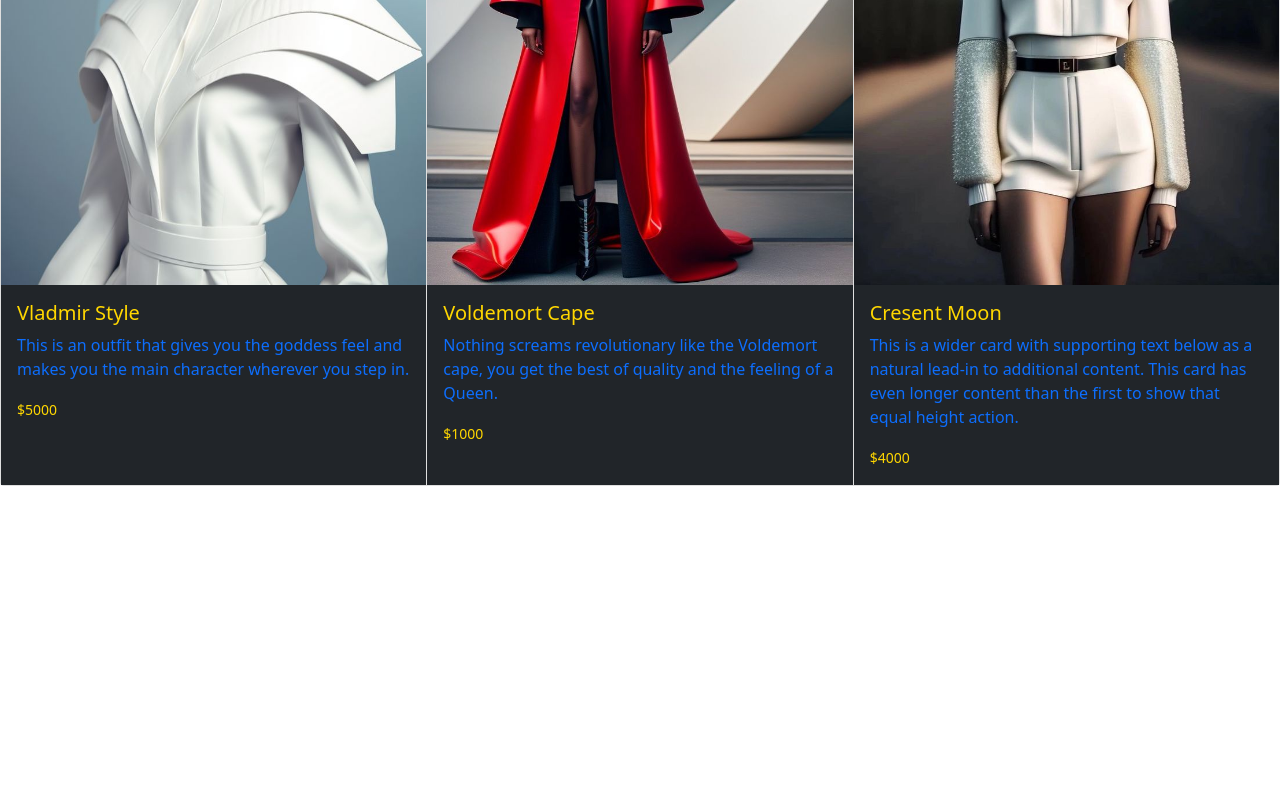
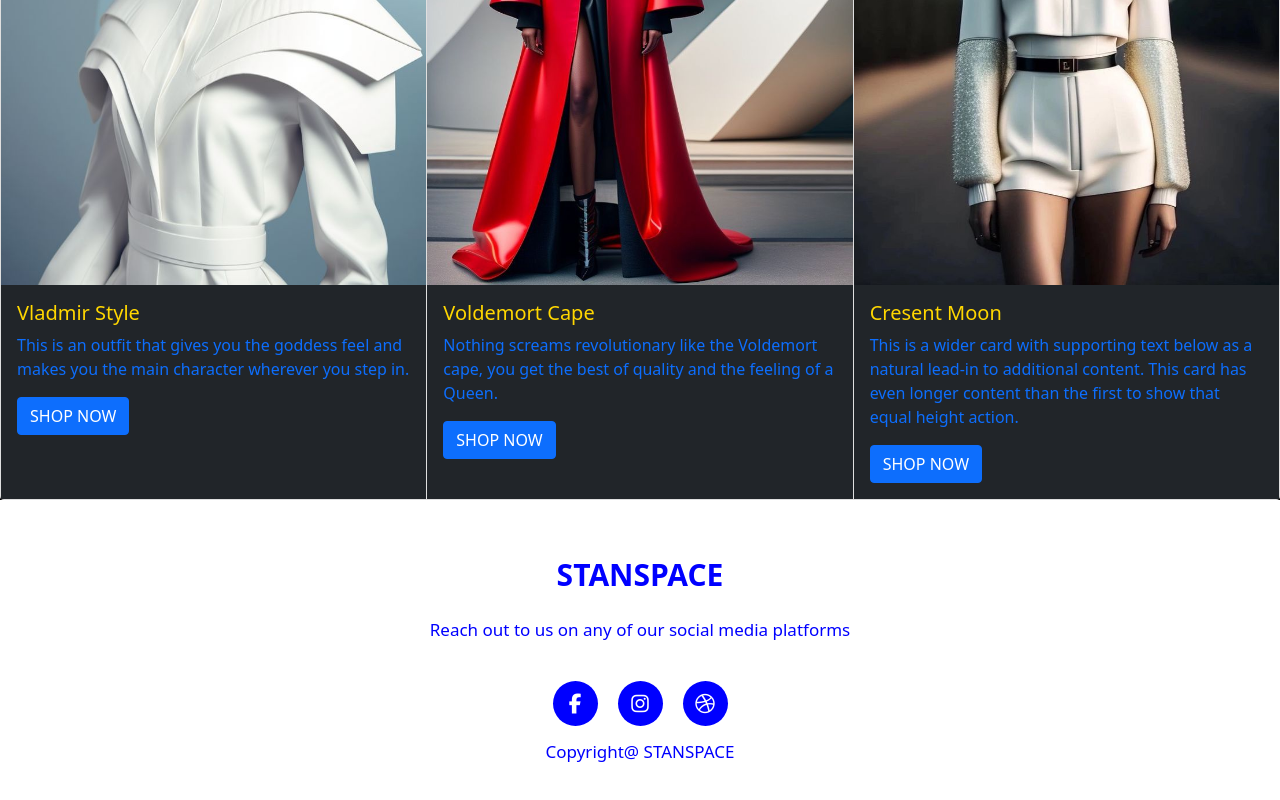
Before and after one commit to favourInyangii/STORE, a plain HTML site: page features.html in a window 1280 px wide. Shown: the part 356-1156 px from the top of the page. Before the commit the page ends 842 px from the top, so only its background shows below. Drawn offline with nearby package versions, Linux system fonts and the light colour scheme.

Commit message:
making it responsive

```diff
--- a/css/style.css
+++ b/css/style.css
@@ -5,9 +5,85 @@
 span{
     color: gold;
 }
-button{
-    align-self: first baseline;
+.btn{
+    text-decoration: none;
+    border: 2px solid ;
+    border-radius: 20px;
+    transition: transform .4s;
 }
-.breadcrumb{
-    padding-bottom: 0;
+.btn:hover{
+    transform: scale(1.2);}
+    .card-group{
+        background-color: black;
+    }
+    footer{
+        position: relative;
+        width: 100%;
+        height: 300px;
+        background: #fff;
+        display: flex;
+        flex-direction: column;
+        align-items: center;
+        justify-content: center;
+    }
+    footer p:nth-child(1){
+        font-size: 30px;
+        color: blue;
+        margin-bottom: 20px;
+        font-weight: bold;
+    }
+    footer p:nth-child(2){
+        color: blue;
+        font-size: 17px;
+        width: 500px;
+        text-align: center;
+        line-height: 26px;
+    }
+    .social{
+        display: flex;
+    }
+    .social a{
+        width: 45px;
+        height:45px;
+        display: flex;
+        align-items: center;
+        justify-content: center;
+        background: blue;
+        border-radius: 50%;
+        margin: 22px 10px;
+        color: white;
+        text-decoration: none;
+        font-size: 20px;
+    }
+    .social a:hover{
+        transform: scale(1.3);
+        transition: .3s;
+    }
+    .end{
+        position: absolute;
+        color: blue;
+        bottom: 20px;
+        font-size: 17px;
+    }
+    @media (max-width:991px) {
+        .breadcrumb{padding: 5px;
+        align-content: first baseline;}
+        .breadcrumb ol li{
+            display: list-item;
+        }
+
+    }
+@media (max-width:550px) {
+footer{
+display: none;
 }
+.card{
+    width: 100%;
+    max-width: 400px;
+}
+.card-group{
+width: 100%;
+max-width: 1200px;
+margin: 0 auto;
+}
+}
--- a/features.html
+++ b/features.html
@@ -5,11 +5,12 @@
     <meta name="viewport" content="width=device-width, initial-scale=1.0">
     <title>STORE</title>
     <link rel="stylesheet" href="css/style.css">
+    <link rel="stylesheet" href="https://cdnjs.cloudflare.com/ajax/libs/font-awesome/6.5.1/css/all.min.css" integrity="sha512-DTOQO9RWCH3ppGqcWaEA1BIZOC6xxalwEsw9c2QQeAIftl+Vegovlnee1c9QX4TctnWMn13TZye+giMm8e2LwA==" crossorigin="anonymous" referrerpolicy="no-referrer" />
     <link href="https://cdn.jsdelivr.net/npm/bootstrap@5.0.2/dist/css/bootstrap.min.css" rel="stylesheet" integrity="sha384-EVSTQN3/azprG1Anm3QDgpJLIm9Nao0Yz1ztcQTwFspd3yD65VohhpuuCOmLASjC" crossorigin="anonymous">
 </head>
 <body>
   <nav style="--bs-breadcrumb-divider: '>';" aria-label="breadcrumb">
-    <ol class="breadcrumb  bg-light">
+    <ol class="breadcrumb">
       <li class="breadcrumb-item"><a href="index.html">Home</a></li>
       <li class="breadcrumb-item active" aria-current="page">Features</li>
     </ol>
@@ -20,7 +21,7 @@
     <div class="card-body bg-dark">
       <h5 class="card-title"><span>Vladmir Style </span></h5>
       <p class="card-text text-primary">This is an outfit that gives you the goddess feel and makes you the main character wherever you step in.</p>
-      <p class="card-text"><small class="text-muted"><span>$5000 </span></small></p>
+      <button type="button" class="btn btn-primary">SHOP NOW</button>
     </div>
   </div>
   <div class="card">
@@ -28,7 +29,7 @@
     <div class="card-body bg-dark">
       <h5 class="card-title"><span> Voldemort Cape  </span></h5>
       <p class="card-text text-primary">Nothing screams revolutionary like the Voldemort cape, you get the best of quality and the feeling of a Queen.</p>
-      <p class="card-text"><small class="text-muted"><span> $1000 </span></small></p>
+      <button type="button" class="btn btn-primary">SHOP NOW</button>
     </div>
   </div>
   <div class="card">
@@ -36,10 +37,20 @@
     <div class="card-body bg-dark">
       <h5 class="card-title"><span> Cresent Moon </span> </h5>
       <p class="card-text text-primary">This is a wider card with supporting text below as a natural lead-in to additional content. This card has even longer content than the first to show that equal height action.</p>
-      <p class="card-text"><small class="text-muted"><span>$4000 </span></small></p>
+      <button type="button" class="btn btn-primary">SHOP NOW</button>
     </div>
   </div>
 </div>
+<footer>
+  <p>STANSPACE</p>
+  <p>Reach out to us on any of our social media platforms</p>
+  <div class="social">
+      <a href="#"><i class="fa-brands fa-facebook-f"></i></a>
+      <a href="#"><i class="fa-brands fa-instagram"></i></a>
+      <a href="#"><i class="fa-brands fa-dribbble"></i></a>
+  </div>
+  <p class="end">Copyright@ STANSPACE</p>
+</footer>
         <script src="https://cdn.jsdelivr.net/npm/bootstrap@5.0.2/dist/js/bootstrap.bundle.min.js" integrity="sha384-MrcW6ZMFYlzcLA8Nl+NtUVF0sA7MsXsP1UyJoMp4YLEuNSfAP+JcXn/tWtIaxVXM" crossorigin="anonymous"></script>
 </body>
 </html>
```
Also changed, not shown: index.html (+7 -1 lines), 1 other file.
